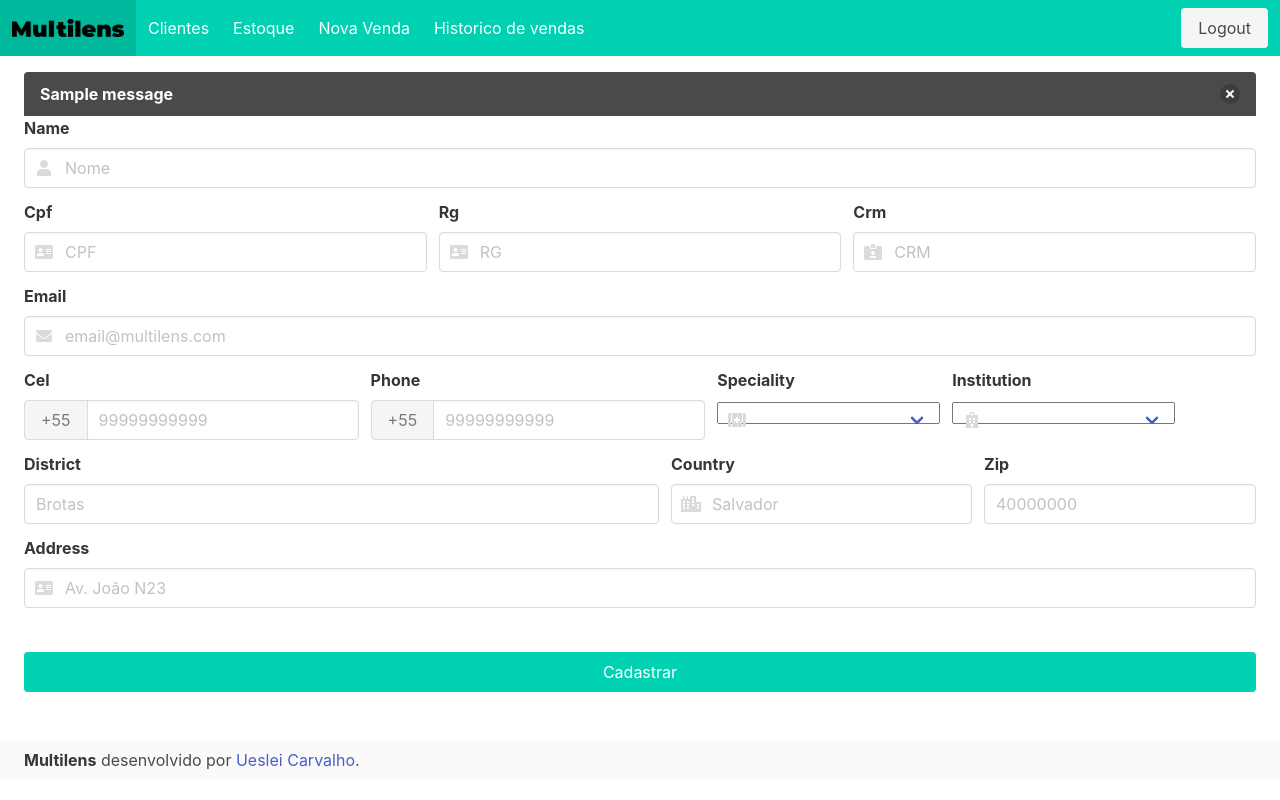
After one commit to yancleiton7/Multilens, a Python web app: template multilens/templates/forms/clients.html in a window 1280 px wide. The commit adds this page. Run offline with Jinja, Linux system fonts and the light colour scheme; the template is opened without the code that fills it, so the values that code supplies are empty, except form fields; one stand-in notice (Sample message) is shown; form fields are guessed from the names that the template uses; some libraries are stand-ins or nearby versions.

Commit message:
Finalização do fórmulario de clientes

```diff
--- a/multilens/ext/auth.py
+++ b/multilens/ext/auth.py
@@ -44,5 +44,5 @@ def validate_user(username: str, password: str):
 
 @login_manager.unauthorized_handler
 def unauthorized():
-    flash("Você precisa estar logado para acessar esta página.")
+    flash("Você precisa estar logado para acessar esta página.", "error")
     return redirect(url_for("site.login", next=request.url))
--- a/multilens/ext/config.py
+++ b/multilens/ext/config.py
@@ -1,6 +1,8 @@
+from datetime import timedelta
 from dynaconf import FlaskDynaconf
 
 
 def init_app(app):
     FlaskDynaconf(app)
     app.config.load_extensions("EXTENSIONS")
+    app.permanent_session_lifetime = timedelta(hours=1)
--- a/multilens/ext/site/form.py
+++ b/multilens/ext/site/form.py
@@ -6,7 +6,6 @@ from wtforms.fields.html5 import EmailField
 from wtforms.validators import Email, Length, Required
 
 from multilens.ext.db.models import Institution
-
 
 class FormLogin(Form):
     username = StringField("Usuario", [Required()])
@@ -29,5 +28,5 @@ class FormDoctor(Form):
     zip = IntegerField("CEP", [Required(), Length(min=8, max=8)])
     country = StringField("Cidade", [Required()])
     address = StringField("Endereço", [Required(), Length(min=1, max=70)])
-    type = SelectField("Tipo", [Required()])
     speciality = SelectField("Especialidade", [Required()])
+    district = IntegerField("Bairro", [Required(), Length(min=12, max=12)])
--- a/multilens/static/styles/base.css
+++ b/multilens/static/css/base.css
@@ -2,7 +2,10 @@
     padding: 1rem 1.5rem;
 }
 
-
 .footer{
     padding: 0.5rem 1.5rem 0.5rem;
 }
+
+.button-group{
+    padding: 2rem 0rem;
+}
--- a/multilens/templates/base.html
+++ b/multilens/templates/base.html
@@ -1,5 +1,6 @@
 <!DOCTYPE html>
 <html lang="pt-br">
+
 <head>
   {% block head %}
   <meta charset="UTF-8">
@@ -9,7 +10,7 @@
   <script defer src="https://use.fontawesome.com/releases/v5.3.1/js/all.js"></script>
   <script src="https://ajax.googleapis.com/ajax/libs/jquery/1.4.3/jquery.min.js" type="text/javascript"></script>
   <script src="{{ url_for('static', filename='js/main..js') }}" type="text/javascript"></script>
-    <link rel="stylesheet" type="text/css" href="{{ url_for('static', filename='styles/base.css') }}">
+  <link rel="stylesheet" type="text/css" href="{{ url_for('static', filename='css/base.css') }}">
 
   {% endblock head %}
   {% block extra_css %} {% endblock extra_css %}
@@ -20,7 +21,8 @@
     <a class="navbar-item" href="{{ url_for('site.index') }}">
       <img src="{{ url_for('static', filename='img/logo.png')}}" width="112" height="28">
     </a>
-          <a role="button" class="navbar-burger burger" aria-label="menu" aria-expanded="false" data-target="navbarBasicExample">
+    <a role="button" class="navbar-burger burger" aria-label="menu" aria-expanded="false"
+      data-target="navbarBasicExample">
       <span aria-hidden="true"></span>
       <span aria-hidden="true"></span>
       <span aria-hidden="true"></span>
@@ -65,6 +67,7 @@
 {% endblock nav %}
 {% block top %} {% endblock top %}
 <div class="main">
+
   <body class="body">
     {% block body %}
     {% endblock body %}
@@ -75,10 +78,12 @@
   <footer class="footer">
     <div class="content has-text-left	is-size-6">
       <p>
-            <strong>Multilens</strong> desenvolvido por <a href="https://www.linkedin.com/in/uesleicarvalhoo/">Ueslei Carvalho</a>.
+        <strong>Multilens</strong> desenvolvido por <a href="https://www.linkedin.com/in/uesleicarvalhoo/">Ueslei
+          Carvalho</a>.
       </p>
     </div>
   </footer>
   {% endblock footer %}
 </footer>
+
 </html>
--- /dev/null
+++ b/multilens/templates/forms/clients.html
@@ -0,0 +1,152 @@
+{% extends "base.html" %}
+{% from "macros/render_messages.html" import render_message %}
+
+{% block body %}
+{{ render_message() }}
+<form method="POST">
+    <div class="field is-grouped">
+        <div class="control is-expanded">
+            <label class="label"> {{ form.name.label }} </label>
+            <div class="control has-icons-left">
+                {{ form.name(class="input", type="text", placeholder="Nome") }}
+                <span class="icon is-smal is-left">
+                    <i class="fas fa-user"></i>
+                </span>
+            </div>
+        </div>
+    </div>
+
+    <div class="field is-grouped">
+        <div class="control is-expanded">
+            <label class="label"> {{ form.cpf.label }} </label>
+            <div class="control has-icons-left">
+                {{ form.cpf(class="input", type="text", placeholder="CPF") }}
+                <span class="icon is-left">
+                    <i class="fas fa-address-card"></i>
+                </span>
+            </div>
+        </div>
+        <div class="control is-expanded">
+            <label class="label"> {{ form.rg.label }} </label>
+            <div class="control has-icons-left">
+                {{ form.rg(class="input", type="text", placeholder="RG") }}
+                <span class="icon is-left">
+                    <i class="fas fa-address-card"></i>
+                </span>
+            </div>
+        </div>
+        <div class="control is-expanded">
+            <label class="label"> {{ form.crm.label }} </label>
+            <div class="control has-icons-left">
+                {{ form.crm(class="input", type="text", placeholder="CRM") }}
+                <span class="icon is-left">
+                    <i class="fas fa-id-card-alt"></i>
+                </span>
+            </div>
+        </div>
+    </div>
+
+    <div class="field is-grouped">
+        <div class="control is-expanded">
+            <label class="label"> {{ form.email.label }} </label>
+            <div class="control has-icons-left">
+                {{ form.email(class="input", type="text", placeholder="email@multilens.com") }}
+                <span class="icon is-left">
+                    <i class="fas fa-envelope"></i>
+                </span>
+            </div>
+        </div>
+    </div>
+
+    <div class="field is-grouped is-grouped-multiline">
+        <div class="control">
+            <label class="label"> {{ form.cel.label }} </label>
+            <div class="field has-addons">
+                <div class="control">
+                    <a class="button is-static">+55</a>
+                </div>
+                <div class="control">
+                    {{ form.cel(class="input", type="text", placeholder="99999999999") }}
+                </div>
+            </div>
+        </div>
+        <div class="control">
+            <label class="label"> {{ form.phone.label }} </label>
+            <div class="field has-addons">
+                <div class="control">
+                    <a class="button is-static">+55</a>
+                </div>
+                <div class="control">
+                    {{ form.phone(class="input", type="text", placeholder="99999999999") }}
+                </div>
+            </div>
+
+        </div>
+        <div class="control">
+            <label class="label"> {{ form.speciality.label }} </label>
+            <div class="control has-icons-left">
+                <div class="select">
+                    {{ form.speciality() }}
+                </div>
+                <span class="icon is-left">
+                    <i class="fas fa-first-aid"></i>
+                </span>
+            </div>
+        </div>
+        <div class="control">
+            <label class="label"> {{ form.institution.label }} </label>
+            <div class="control has-icons-left">
+                <div class="select">
+                    {{ form.institution() }}
+                </div>
+                <span class="icon is-left">
+                    <i class="fas fa-hospital"></i>
+                </span>
+            </div>
+        </div>
+    </div>
+
+    <div class="field is-grouped is-grouped-multiline">
+        <div class="control is-expanded">
+            <label class="label"> {{ form.district.label }} </label>
+            <div class="control">
+                {{ form.district(class="input", placeholder="Brotas") }}
+            </div>
+        </div>
+        <div class="control">
+            <label class="label"> {{ form.country.label }} </label>
+            <div class="control has-icons-left">
+                {{ form.country(class="input", placeholder="Salvador") }}
+                <span class="icon is-left">
+                    <i class="fas fa-city"></i>
+                </span>
+            </div>
+        </div>
+        <div class="control">
+            <label class="label"> {{ form.zip.label }} </label>
+            <div class="control">
+                {{ form.zip(class="input", placeholder="40000000") }}
+            </div>
+        </div>
+    </div>
+
+    <div class="field is-grouped">
+        <div class="control is-expanded">
+            <label class="label"> {{ form.address.label }} </label>
+            <div class="control has-icons-left">
+                {{ form.address(class="input", placeholder="Av. João N23") }}
+                <span class="icon is-left">
+                    <i class="fas fa-address-card"></i>
+                </span>
+            </div>
+        </div>
+    </div>
+
+    <div class="field is-grouped button-group">
+        <div class="control is-expanded">
+            <input class="button is-fullwidth is-primary" type="submit" value="Cadastrar">
+        </div>
+    </div>
+</form>
+
+{% endblock body %}
--- a/multilens/templates/macros/render_form.html
+++ b/multilens/templates/macros/render_form.html
@@ -38,6 +38,4 @@
     </div>
     {% endif %}
 </div>
-
-
 {% endmacro %}
--- /dev/null
+++ b/multilens/templates/macros/render_messages.html
@@ -0,0 +1,16 @@
+{% macro render_message(filter=[]) %}
+{% with messages = get_flashed_messages(category_filter=filter, with_categories=True) %}
+{% if messages %}
+    <ul class="flashes">
+        {% for category, message in messages %}
+        <article class="message {{ category }}">
+            <div class="message-header">
+                <p>{{ message }}</p>
+                <button class="delete" aria-label="delete"></button>
+            </div>
+        </article>
+        {% endfor %}
+    </ul>
+{% endif %}
+{% endwith %}
+{% endmacro %}
--- a/settings.toml
+++ b/settings.toml
@@ -1,6 +1,7 @@
 [default]
 SQLALCHEMY_DATABASE_URI = "sqlite:///multilens.db"
 SQLALCHEMY_TRACK_MODIFICATIONS = false
+SESSION_REFRESH_EACH_REQUEST = true
 
 EXTENSIONS = [
     "multilens.ext.db:init_app",
```
Also changed, not shown: multilens/ext/site/main.py (+11 -10 lines), multilens/ext/site/resources.py (added, +15 -0 lines), multilens/static/js/form.js (added, +20 -0 lines), multilens/static/js/main..js (+6 -6 lines), multilens/templates/auth/login.html (+2 -14 lines), multilens/templates/site/clients.html (deleted, +0 -137 lines), multilens/templates/site/index.html (line endings or trailing spaces), multilens/templates/site/products.html (line endings or trailing spaces), multilens/templates/site/sales.html (line endings or trailing spaces), multilens/templates/site/storage.html (line endings or trailing spaces), 1 other file. Lines whose indentation alone changed are shown as unchanged.
